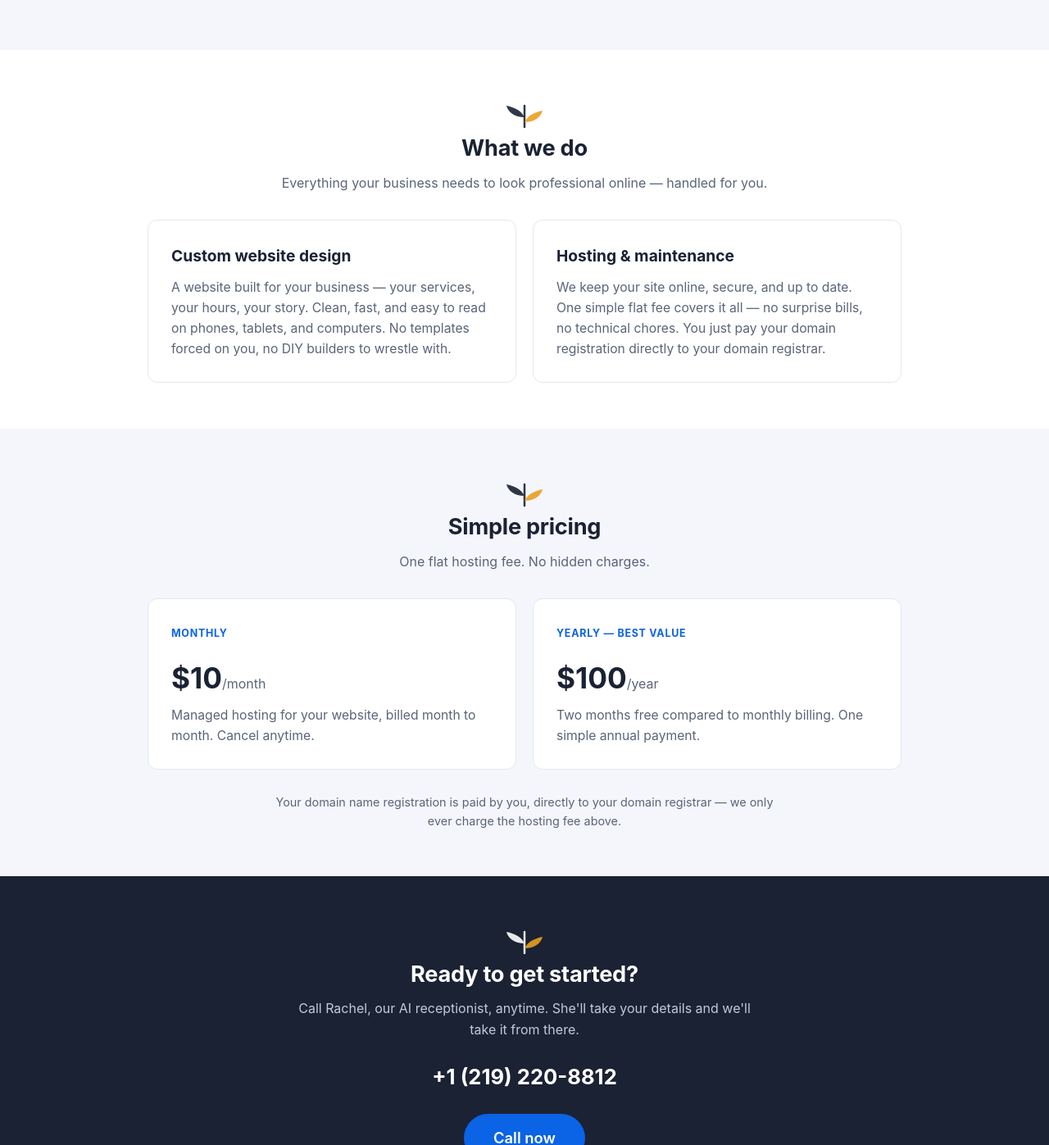
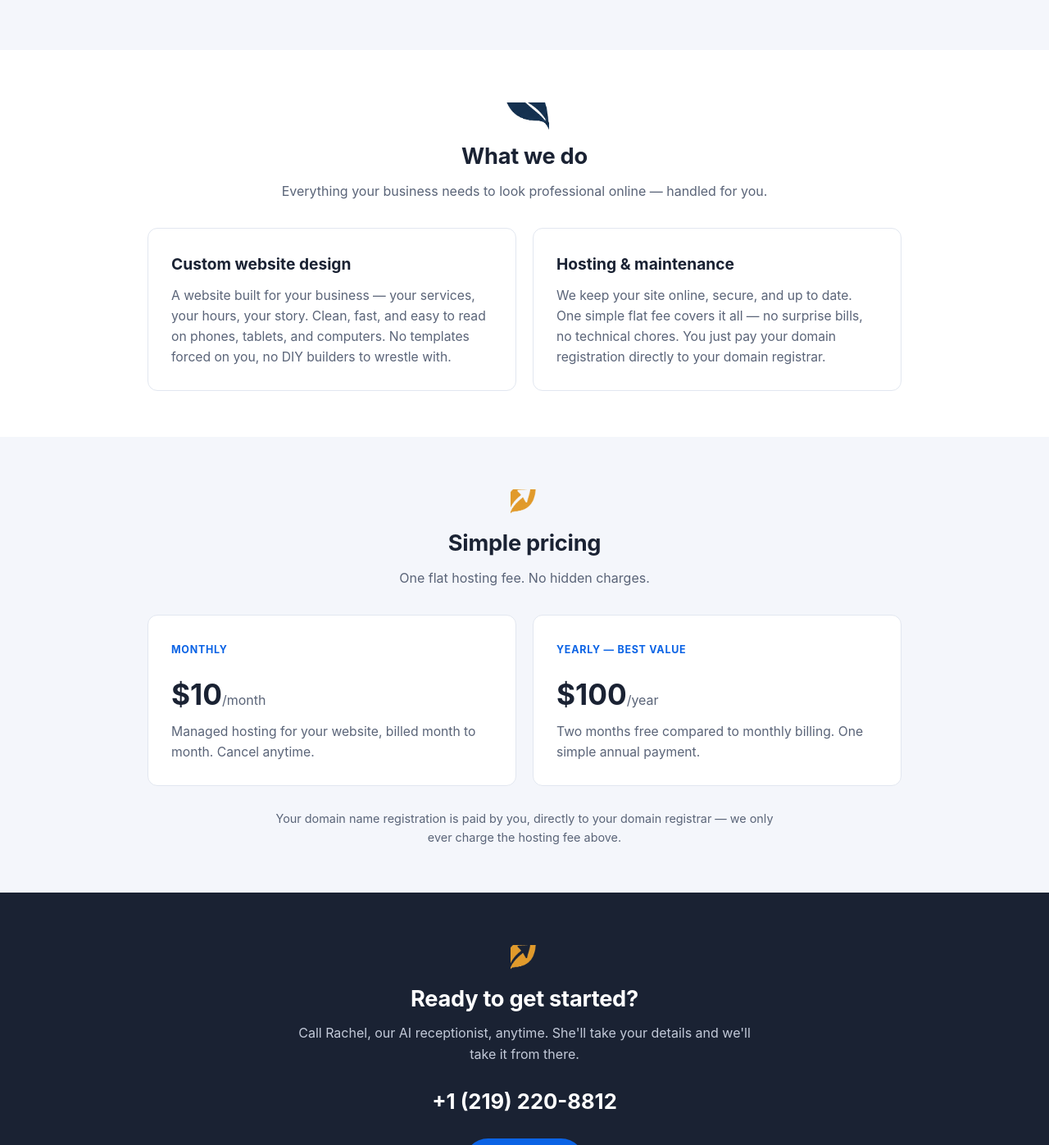
Before and after one commit to ram-polisetti/small-biz-websites, a plain HTML site: page index.html in a window 1280 px wide. Shown: the part 550-1947 px from the top of the page at 82% size. Drawn offline with Linux system fonts and the light colour scheme.

Commit message:
Use real brand leaves: navy for foundation, amber for action

```diff
--- a/index.html
+++ b/index.html
@@ -34,7 +34,7 @@
   .logo{font-weight:700;font-size:1.05rem;letter-spacing:-0.01em}
   .logo img{height:112px;width:auto;display:block}
   .leaf-divider{display:flex;justify-content:center;padding:8px 0 0}
-  .leaf-divider svg{height:34px;width:auto;opacity:.9}
+  .leaf-divider img{height:44px;width:auto}
   .hero .brand-logo{height:120px;width:auto;margin-bottom:20px}
   .call-btn{
     display:inline-block;background:var(--accent);color:#fff;text-decoration:none;
@@ -98,13 +98,7 @@
 
 <section id="services">
   <div class="wrap">
-    <div class="leaf-divider" aria-hidden="true">
-      <svg viewBox="0 0 120 34" fill="none" xmlns="http://www.w3.org/2000/svg">
-        <path d="M60 30 C60 20 60 12 60 4" stroke="#1a2233" stroke-width="2.5" stroke-linecap="round"/>
-        <path d="M60 18 C48 18 40 12 38 4 C48 6 56 10 60 18 Z" fill="#1a2233"/>
-        <path d="M60 24 C72 24 80 18 82 10 C72 12 64 16 60 24 Z" fill="#E8A020"/>
-      </svg>
-    </div>
+    <div class="leaf-divider" aria-hidden="true"><img src="leaf-navy.png" alt=""></div>
     <h2>What we do</h2>
     <p class="lede">Everything your business needs to look professional online — handled for you.</p>
     <div class="grid">
@@ -122,13 +116,7 @@
 
 <section id="pricing" style="background:var(--soft)">
   <div class="wrap">
-    <div class="leaf-divider" aria-hidden="true">
-      <svg viewBox="0 0 120 34" fill="none" xmlns="http://www.w3.org/2000/svg">
-        <path d="M60 30 C60 20 60 12 60 4" stroke="#1a2233" stroke-width="2.5" stroke-linecap="round"/>
-        <path d="M60 18 C48 18 40 12 38 4 C48 6 56 10 60 18 Z" fill="#1a2233"/>
-        <path d="M60 24 C72 24 80 18 82 10 C72 12 64 16 60 24 Z" fill="#E8A020"/>
-      </svg>
-    </div>
+    <div class="leaf-divider" aria-hidden="true"><img src="leaf-amber.png" alt=""></div>
     <h2>Simple pricing</h2>
     <p class="lede">One flat hosting fee. No hidden charges.</p>
     <div class="grid">
@@ -149,13 +137,7 @@
 
 <section id="contact" class="contact">
   <div class="wrap">
-    <div class="leaf-divider" aria-hidden="true">
-      <svg viewBox="0 0 120 34" fill="none" xmlns="http://www.w3.org/2000/svg">
-        <path d="M60 30 C60 20 60 12 60 4" stroke="#ffffff" stroke-width="2.5" stroke-linecap="round"/>
-        <path d="M60 18 C48 18 40 12 38 4 C48 6 56 10 60 18 Z" fill="#ffffff"/>
-        <path d="M60 24 C72 24 80 18 82 10 C72 12 64 16 60 24 Z" fill="#E8A020"/>
-      </svg>
-    </div>
+    <div class="leaf-divider" aria-hidden="true"><img src="leaf-amber.png" alt=""></div>
     <h2>Ready to get started?</h2>
     <p>Call Rachel, our AI receptionist, anytime. She'll take your details and we'll take it from there.</p>
     <p><a class="tel" href="tel:+12192208812">+1 (219) 220-8812</a></p>
```
